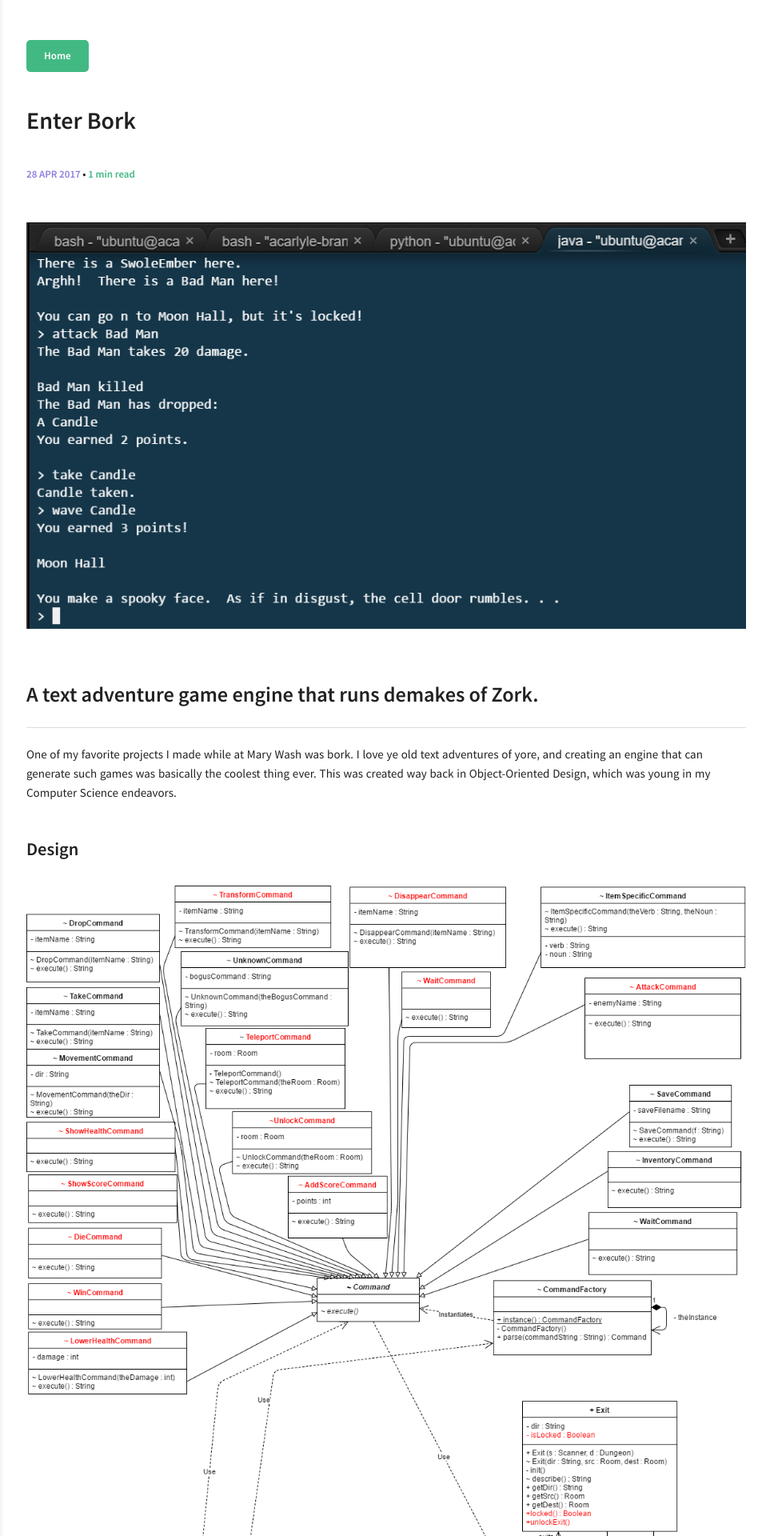
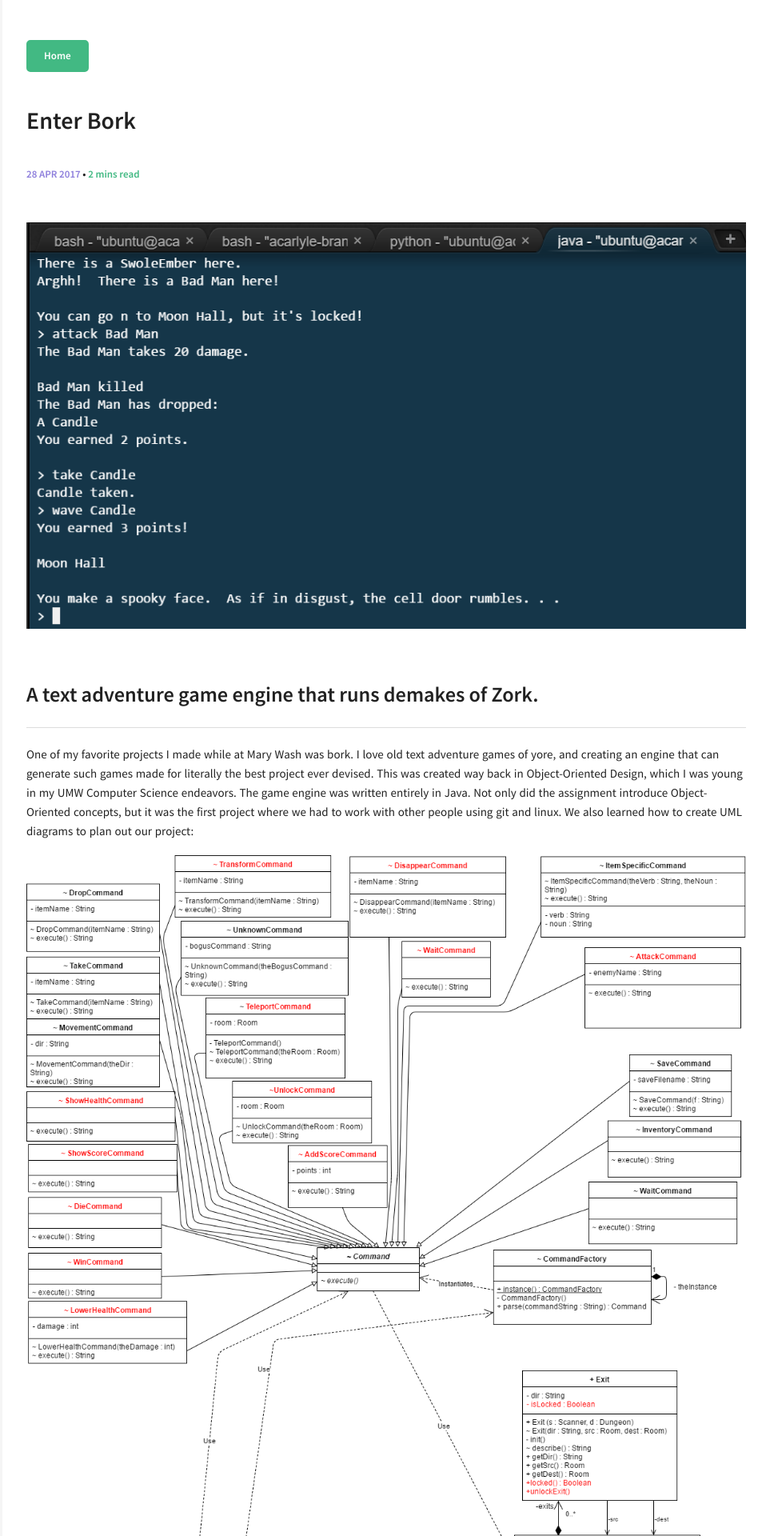
Before and after one commit to acarlyle/acarlyle.github.io, a Jekyll site: the page built from _posts/2017-04-27-enter-bork.md, in a window 1280 px wide. Shown: the top 1920 px of the page at 80% size, without its empty margins (317-1280 px from the left). Built offline with Jekyll 4.4.1, drawn with Linux system fonts in a browser that asks for light colours; some of the changed text lies outside the part shown.

Commit message:
Updated 2017-04-27-enter-bork.md

```diff
--- a/_posts/2017-04-27-enter-bork.md
+++ b/_posts/2017-04-27-enter-bork.md
@@ -9,13 +9,11 @@ categories: UMW
 
 ## A text adventure game engine that runs demakes of Zork.
 
-One of my favorite projects I made while at Mary Wash was bork.  I love ye old text adventures of yore, and creating an engine that can generate such games was basically the coolest thing ever.  This was created way back in Object-Oriented Design, which was young in my Computer Science endeavors.
-
-### Design
+One of my favorite projects I made while at Mary Wash was bork.  I love old text adventure games of yore, and creating an engine that can generate such games made for literally the best project ever devised.  This was created way back in Object-Oriented Design, which I was young in my UMW Computer Science endeavors.  The game engine was written entirely in Java.  Not only did the assignment introduce Object-Oriented concepts, but it was the first project where we had to work with other people using git and linux.  We also learned how to create UML diagrams to plan out our project:
 
 ![zorkclassdiagram.png]({{site.baseurl}}/img/zorkclassdiagram.png)
 
-The engine was written entirely in Java.  Not only did the assignment introduce Object-Oriented concepts, but it was the first project where we had to work with other people using git and linux.  It can read in any .txt file formatted as so:
+The diagram itself is a little on the cluttered side, but it clearly represents the design of the game engine.  You can see several different commands available to the user, and those are created with a CommandFactory instance.  It can read in any .txt file formatted as so:
 
 	Doghouse
 	Zork v1.0
@@ -69,4 +67,8 @@ The engine was written entirely in Java.  Not only did the assignment introduce
 	===
 
 
-Special features of this engine include locked doors, combat, and enemy NPC's.  Instructions for running the engine with custom/provided dungeons can be found on the project's [repository](https://github.com/acarlyle/bork).  If I had to make this project again, I would of course add more features to the engine.  There's limitless possibilites here, but I'd really want to include rooms that can rotate and enemies that can roam the dungeon of their own accord.
+Special features of this engine include locked doors, combat, and enemy NPC's.  Instructions for running the engine with custom/provided dungeons can be found on the project's [repository page](https://github.com/acarlyle/bork).
+
+## Reflection
+
+If I had to make this project again, I would of course add more features to the engine.  There's limitless possibilites here, but I'd really want to include rooms that can rotate and enemies that can roam the dungeon of their own accord.
```
